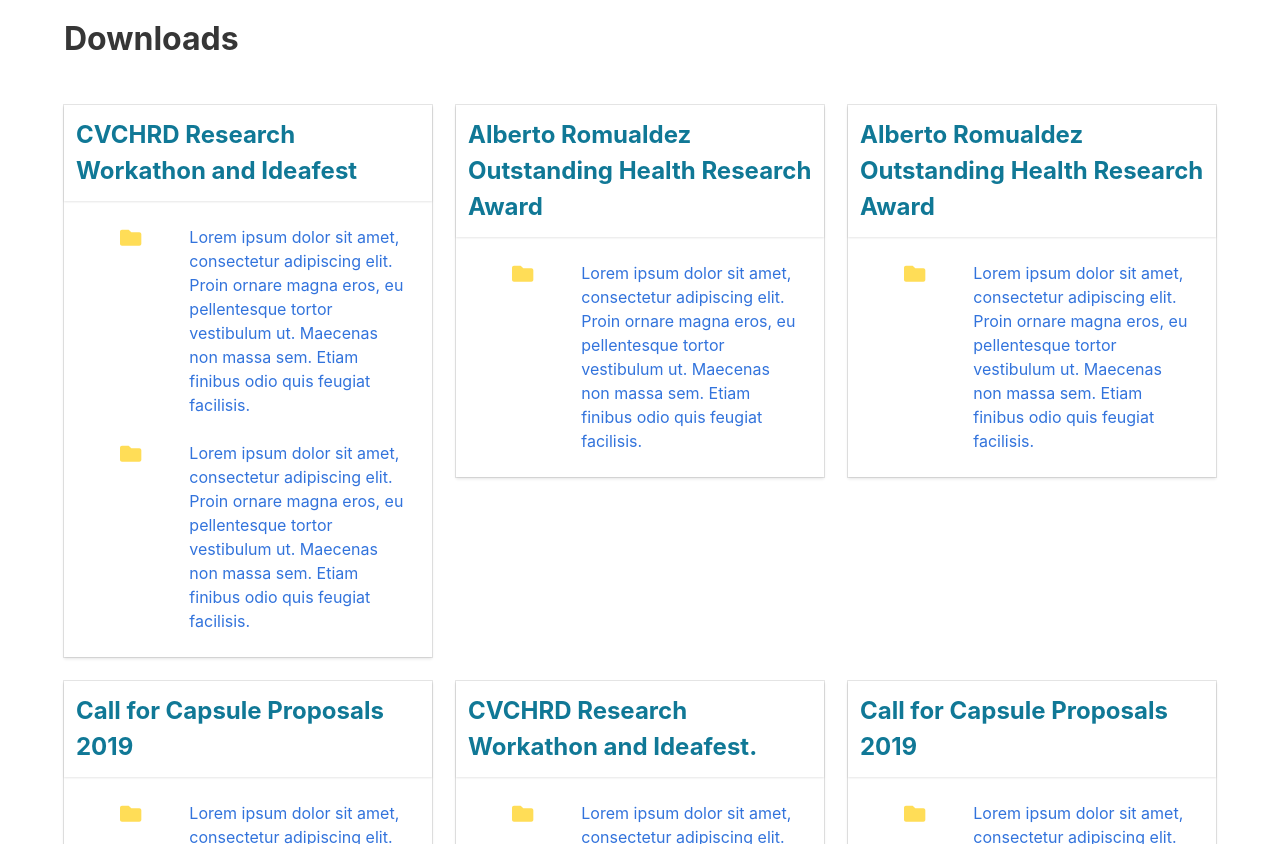
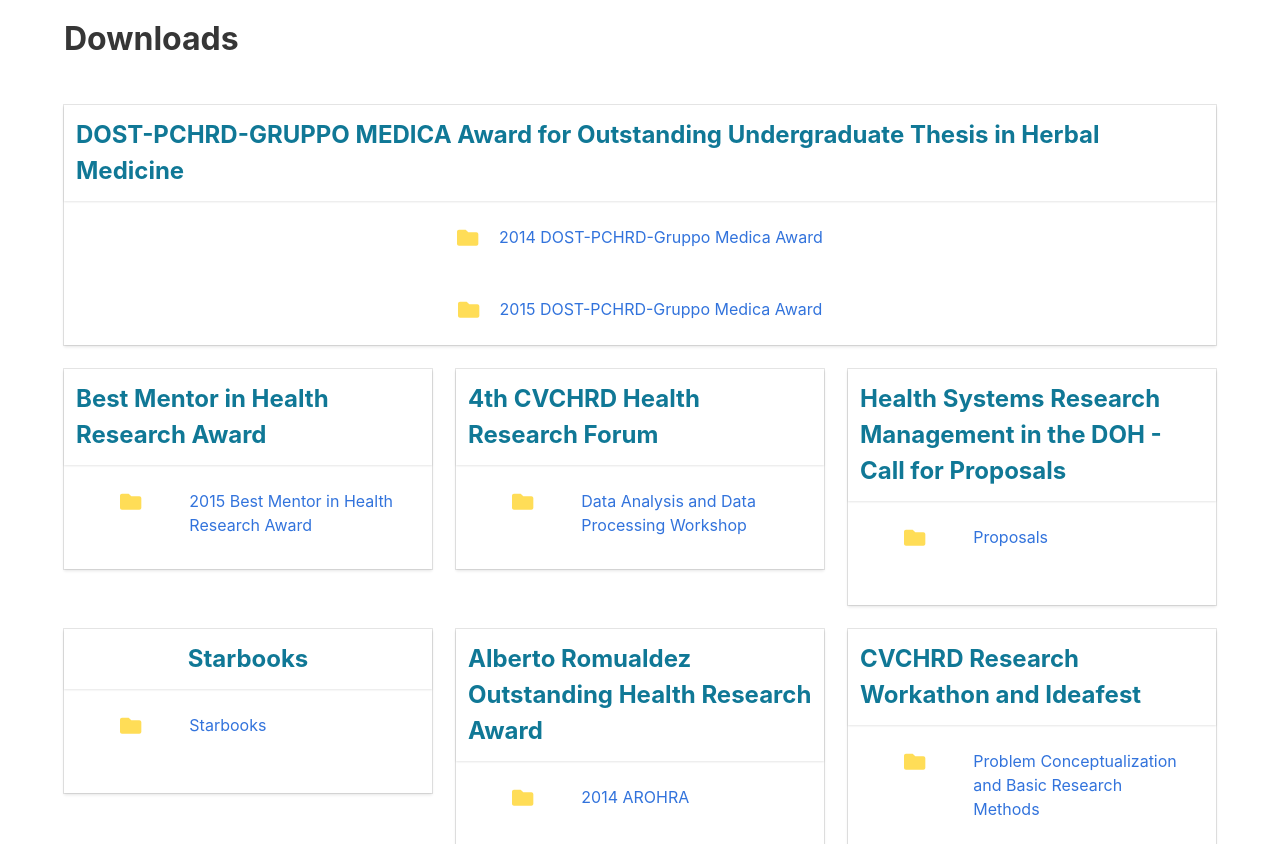
Before and after one commit to DankKenobi/cvchrd-region-7, a plain HTML site: page view/downloads.html in a window 1280 px wide. Shown: the part 108-952 px from the top of the page. Drawn offline with nearby package versions, Linux system fonts and the light colour scheme.

Commit message:
dummy data

```diff
--- a/view/downloads.html
+++ b/view/downloads.html
@@ -79,11 +79,42 @@
     <section class="section">
       <div class="container">
         <div class="columns is-multiline">
+            <div class="column is-full">
+                <div class="card">
+                    <header class="card-header">
+                      <p class="card-header-title is-centered is-size-4 titleColor">
+                        DOST-PCHRD-GRUPPO MEDICA Award for Outstanding Undergraduate Thesis in Herbal Medicine
+                      </p>
+                    </header>
+                    <div class="card-content">
+                      <div class="content">
+                          <article class="media">
+                            <div class="media-content">
+                              <div class="content has-text-centered">
+                                 <a href="downloadFile.html"><i class="fas fa-folder fas fa-lg media-left has-text-warning"></i> 2014 DOST-PCHRD-Gruppo Medica Award</a>
+                              </div>
+                            </div>
+                          </article>
+                      </div>
+                    </div>
+                    <div class="card-content">
+                      <div class="content">
+                          <article class="media">
+                            <div class="media-content">
+                              <div class="content has-text-centered">
+                                 <a href="downloadFile.html"><i class="fas fa-folder fas fa-lg media-left has-text-warning"></i> 2015 DOST-PCHRD-Gruppo Medica Award</a>
+                              </div>
+                            </div>
+                          </article>
+                      </div>
+                    </div>
+                </div>
+              </div>
           <div class="column is-one-third">
                 <div class="card">
                     <header class="card-header">
                       <p class="card-header-title is-centered is-size-4 titleColor">
-                          CVCHRD Research Workathon and Ideafest
+                          Best Mentor in Health Research Award
                       </p>
                     </header>
                     <div class="card-content">
@@ -94,19 +125,7 @@
                             </figure>
                             <div class="media-content">
                               <div class="content">
-                                 <a href="downloadFile.html">Lorem ipsum dolor sit amet, consectetur adipiscing elit. Proin ornare magna eros, eu pellentesque tortor vestibulum ut. Maecenas non massa sem. Etiam finibus odio quis feugiat facilisis.</a>
-                              </div>
-                            </div>
-                          </article>
-                      </div>
-                      <div class="content">
-                          <article class="media">
-                            <figure class="media-left">
-                                <i class="fas fa-folder fas fa-lg media-left has-text-warning"></i>
-                            </figure>
-                            <div class="media-content">
-                              <div class="content">
-                                 <a href="downloadFile.html">Lorem ipsum dolor sit amet, consectetur adipiscing elit. Proin ornare magna eros, eu pellentesque tortor vestibulum ut. Maecenas non massa sem. Etiam finibus odio quis feugiat facilisis.</a>
+                                 <a href="downloadFile.html">2015 Best Mentor in Health Research Award</a>
                               </div>
                             </div>
                           </article>
@@ -118,7 +137,7 @@
               <div class="card">
                   <header class="card-header">
                     <p class="card-header-title is-centered is-size-4 titleColor">
-                        Alberto Romualdez Outstanding Health Research Award
+                        4th CVCHRD Health Research Forum
                     </p>
                   </header>
                   <div class="card-content">
@@ -129,7 +148,7 @@
                           </figure>
                           <div class="media-content">
                             <div class="content">
-                               <a href="downloadFile.html">Lorem ipsum dolor sit amet, consectetur adipiscing elit. Proin ornare magna eros, eu pellentesque tortor vestibulum ut. Maecenas non massa sem. Etiam finibus odio quis feugiat facilisis.</a>
+                               <a href="downloadFile.html">Data Analysis and Data Processing Workshop</a>
                             </div>
                           </div>
                         </article>
@@ -141,7 +160,7 @@
             <div class="card">
                 <header class="card-header">
                   <p class="card-header-title is-centered is-size-4 titleColor">
-                      Alberto Romualdez Outstanding Health Research Award
+                    Health Systems Research Management in the DOH - Call for Proposals
                   </p>
                 </header>
                 <div class="card-content">
@@ -152,7 +171,7 @@
                         </figure>
                         <div class="media-content">
                           <div class="content">
-                             <a href="downloadFile.html">Lorem ipsum dolor sit amet, consectetur adipiscing elit. Proin ornare magna eros, eu pellentesque tortor vestibulum ut. Maecenas non massa sem. Etiam finibus odio quis feugiat facilisis.</a>
+                             <a href="downloadFile.html">Proposals</a>
                           </div>
                         </div>
                       </article>
@@ -164,7 +183,7 @@
               <div class="card">
                   <header class="card-header">
                     <p class="card-header-title is-centered is-size-4 titleColor">
-                        Call for Capsule Proposals 2019
+                        Starbooks
                     </p>
                   </header>
                   <div class="card-content">
@@ -175,7 +194,7 @@
                           </figure>
                           <div class="media-content">
                             <div class="content">
-                               <a href="downloadFile.html">Lorem ipsum dolor sit amet, consectetur adipiscing elit. Proin ornare magna eros, eu pellentesque tortor vestibulum ut. Maecenas non massa sem. Etiam finibus odio quis feugiat facilisis.</a>
+                               <a href="downloadFile.html">Starbooks</a>
                             </div>
                           </div>
                         </article>
@@ -187,7 +206,7 @@
             <div class="card">
                 <header class="card-header">
                   <p class="card-header-title is-centered is-size-4 titleColor">
-                      CVCHRD Research Workathon and Ideafest.
+                    Alberto Romualdez Outstanding Health Research Award
                   </p>
                 </header>
                 <div class="card-content">
@@ -198,19 +217,7 @@
                         </figure>
                         <div class="media-content">
                           <div class="content">
-                             <a href="downloadFile.html">Lorem ipsum dolor sit amet, consectetur adipiscing elit. Proin ornare magna eros, eu pellentesque tortor vestibulum ut. Maecenas non massa sem. Etiam finibus odio quis feugiat facilisis.</a>
-                          </div>
-                        </div>
-                      </article>
-                  </div>
-                  <div class="content">
-                      <article class="media">
-                        <figure class="media-left">
-                            <i class="fas fa-folder fas fa-lg media-left has-text-warning"></i>
-                        </figure>
-                        <div class="media-content">
-                          <div class="content">
-                             <a href="downloadFile.html">Lorem ipsum dolor sit amet, consectetur adipiscing elit. Proin ornare magna eros, eu pellentesque tortor vestibulum ut. Maecenas non massa sem. Etiam finibus odio quis feugiat facilisis.</a>
+                             <a href="downloadFile.html">2014 AROHRA</a>
                           </div>
                         </div>
                       </article>
@@ -222,7 +229,7 @@
             <div class="card">
                 <header class="card-header">
                   <p class="card-header-title is-centered is-size-4 titleColor">
-                      Call for Capsule Proposals 2019
+                    CVCHRD Research Workathon and Ideafest
                   </p>
                 </header>
                 <div class="card-content">
@@ -233,14 +240,14 @@
                         </figure>
                         <div class="media-content">
                           <div class="content">
-                             <a href="downloadFile.html">Lorem ipsum dolor sit amet, consectetur adipiscing elit. Proin ornare magna eros, eu pellentesque tortor vestibulum ut. Maecenas non massa sem. Etiam finibus odio quis feugiat facilisis.</a>
+                             <a href="downloadFile.html">Problem Conceptualization and Basic Research Methods</a>
                           </div>
                         </div>
                       </article>
                   </div>
                 </div>
             </div>
-        </div>
+          </div>
         </div>
       </div>
     </section>
```
Also changed, not shown: index.html (+8 -10 lines), view/downloadFile.html (+17 -18 lines).
